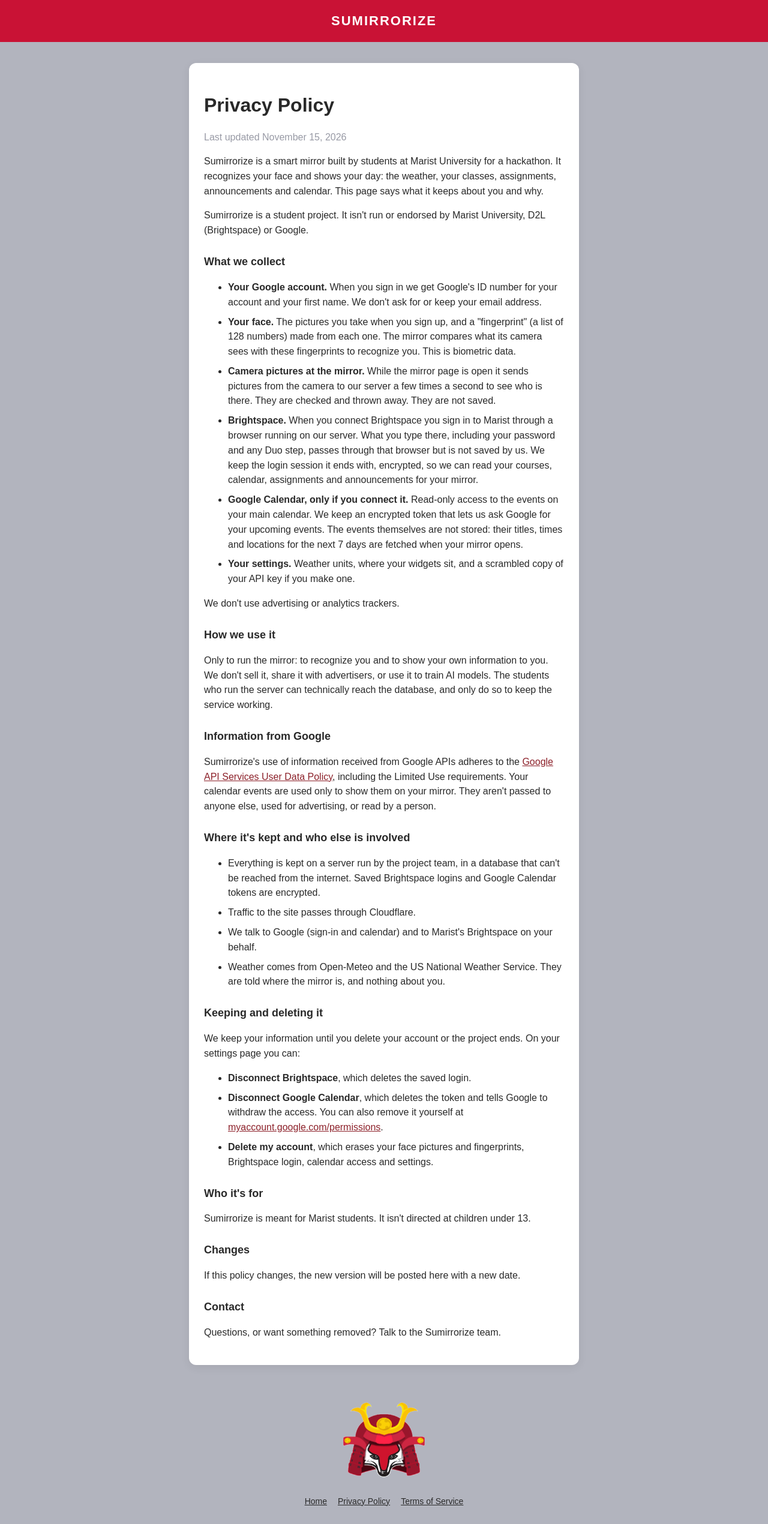
After one commit to RPlante28/sumirrorize, a Flask app: page /privacy in a window 1280 px wide. The commit adds this page. Shown: the whole page at 60% size. Run offline with Flask 3, Linux system fonts and the light colour scheme; parts of the project's set-up code (start-up, migrations or seed data) failed here and were passed over; some libraries are stand-ins or nearby versions.

Commit message:
google oauth stuff

```diff
--- a/frontends/app/app/config.py
+++ b/frontends/app/app/config.py
@@ -36,6 +36,8 @@ class Settings:
     # on once the Google app is published: while it's in testing, Google turns away anyone who
     # isn't a listed tester as soon as the calendar is asked for, so they couldn't sign in at all.
     calendar_at_sign_in: bool = False
+    # shown on the privacy and terms pages
+    contact_email: str = ""
 
     @property
     def origin(self) -> str:
@@ -65,4 +67,5 @@ def load_settings() -> Settings:
         faces_url=_required("FACES_URL").rstrip("/"),
         faces_api_key=_required("FACES_API_KEY"),
         calendar_at_sign_in=os.environ.get("GOOGLE_CALENDAR_AT_SIGN_IN", "").lower() in ("1", "true", "yes"),
+        contact_email=os.environ.get("APP_CONTACT_EMAIL", "").strip(),
     )
--- a/frontends/app/app/main.py
+++ b/frontends/app/app/main.py
@@ -217,6 +217,16 @@ def create_app(
     def face_pictures():
         return render_template("faceregistration.html")
 
+    # public, no sign-in needed: Google's OAuth consent screen links to these
+
+    @app.get("/privacy")
+    def privacy():
+        return render_template("privacy.html", contact_email=settings.contact_email)
+
+    @app.get("/terms")
+    def terms():
+        return render_template("terms.html", contact_email=settings.contact_email)
+
     # --- Google sign-in ---
 
     @app.get("/login")
--- a/frontends/app/static/style.css
+++ b/frontends/app/static/style.css
@@ -353,3 +353,35 @@ input:checked + .slider:before {
     color: #666;
     margin-top: 12px;
 }
+
+/* Footer links, and the privacy and terms pages */
+
+.footer-links {
+  margin-top: 10px;
+  display: flex;
+  justify-content: center;
+  gap: 18px;
+  flex-wrap: wrap;
+  font-size: 14px;
+}
+
+.footer-links a {
+  color: #292929;
+}
+
+.legal {
+  line-height: 1.55;
+}
+
+.legal h2 {
+  font-size: 18px;
+  margin: 26px 0 6px;
+}
+
+.legal li {
+  margin-bottom: 8px;
+}
+
+.legal a, .description a {
+  color: #8c2029;
+}
--- a/frontends/app/templates/base.html
+++ b/frontends/app/templates/base.html
@@ -18,6 +18,11 @@
 
   <footer>
     <img class="footer-img" src="{{ url_for('static', filename='img/OurLogo.png') }}" alt="Sumirrorize logo">
+    <nav class="footer-links">
+      <a href="{{ url_for('home') }}">Home</a>
+      <a href="{{ url_for('privacy') }}">Privacy Policy</a>
+      <a href="{{ url_for('terms') }}">Terms of Service</a>
+    </nav>
   </footer>
 </body>
 </html>
--- /dev/null
+++ b/frontends/app/templates/contact.html
@@ -0,0 +1,5 @@
+{% if contact_email %}
+  <p>Questions, or want something removed? Email <a href="mailto:{{ contact_email }}">{{ contact_email }}</a>.</p>
+{% else %}
+  <p>Questions, or want something removed? Talk to the Sumirrorize team.</p>
+{% endif %}
--- a/frontends/app/templates/index.html
+++ b/frontends/app/templates/index.html
@@ -2,6 +2,10 @@
 {% block content %}
   <h1>Welcome to Sumirrorize</h1>
   <p>Connect your accounts to your mirror!</p>
+  <p class="description">Sumirrorize is a smart mirror for Marist students. Step up to it and it
+    recognizes your face and shows your day: the weather, your classes, assignments and
+    announcements from Brightspace, and your Google Calendar events if you connect it. This site
+    is where you set it up.</p>
   <hr>
 
   <div class="login-container">
@@ -17,5 +21,7 @@
     <p class="description">New here? Signing in sets up your mirror. Next you'll take a few pictures
       of your face so the mirror knows it's you, and connect Brightspace. You can add your Google
       Calendar afterwards too.</p>
+    <p class="description">By continuing you agree to the <a href="{{ url_for('terms') }}">Terms of
+      Service</a> and <a href="{{ url_for('privacy') }}">Privacy Policy</a>.</p>
   </div>
 {% endblock %}
--- /dev/null
+++ b/frontends/app/templates/privacy.html
@@ -0,0 +1,82 @@
+{% extends "base.html" %}
+{% block title %}Privacy Policy | Sumirrorize{% endblock %}
+{% block content %}
+<div class="legal">
+  <h1>Privacy Policy</h1>
+  <p class="description">Last updated November 15, 2026</p>
+
+  <p>Sumirrorize is a smart mirror built by students at Marist University for a hackathon. It
+    recognizes your face and shows your day: the weather, your classes, assignments, announcements
+    and calendar. This page says what it keeps about you and why.</p>
+  <p>Sumirrorize is a student project. It isn't run or endorsed by Marist University, D2L
+    (Brightspace) or Google.</p>
+
+  <h2>What we collect</h2>
+  <ul>
+    <li><strong>Your Google account.</strong> When you sign in we get Google's ID number for your
+      account and your first name. We don't ask for or keep your email address.</li>
+    <li><strong>Your face.</strong> The pictures you take when you sign up, and a "fingerprint"
+      (a list of 128 numbers) made from each one. The mirror compares what its camera sees with
+      these fingerprints to recognize you. This is biometric data.</li>
+    <li><strong>Camera pictures at the mirror.</strong> While the mirror page is open it sends
+      pictures from the camera to our server a few times a second to see who is there. They are
+      checked and thrown away. They are not saved.</li>
+    <li><strong>Brightspace.</strong> When you connect Brightspace you sign in to Marist through a
+      browser running on our server. What you type there, including your password and any Duo
+      step, passes through that browser but is not saved by us. We keep the login session it ends
+      with, encrypted, so we can read your courses, calendar, assignments and announcements for
+      your mirror.</li>
+    <li><strong>Google Calendar, only if you connect it.</strong> Read-only access to the events on
+      your main calendar. We keep an encrypted token that lets us ask Google for your upcoming
+      events. The events themselves are not stored: their titles, times and locations for the
+      next 7 days are fetched when your mirror opens.</li>
+    <li><strong>Your settings.</strong> Weather units, where your widgets sit, and a scrambled copy
+      of your API key if you make one.</li>
+  </ul>
+  <p>We don't use advertising or analytics trackers.</p>
+
+  <h2>How we use it</h2>
+  <p>Only to run the mirror: to recognize you and to show your own information to you. We don't
+    sell it, share it with advertisers, or use it to train AI models. The students who run the
+    server can technically reach the database, and only do so to keep the service working.</p>
+
+  <h2>Information from Google</h2>
+  <p>Sumirrorize's use of information received from Google APIs adheres to the
+    <a href="https://developers.google.com/terms/api-services-user-data-policy">Google API Services
+    User Data Policy</a>, including the Limited Use requirements. Your calendar events are used
+    only to show them on your mirror. They aren't passed to anyone else, used for advertising, or
+    read by a person.</p>
+
+  <h2>Where it's kept and who else is involved</h2>
+  <ul>
+    <li>Everything is kept on a server run by the project team, in a database that can't be
+      reached from the internet. Saved Brightspace logins and Google Calendar tokens are
+      encrypted.</li>
+    <li>Traffic to the site passes through Cloudflare.</li>
+    <li>We talk to Google (sign-in and calendar) and to Marist's Brightspace on your behalf.</li>
+    <li>Weather comes from Open-Meteo and the US National Weather Service. They are told where
+      the mirror is, and nothing about you.</li>
+  </ul>
+
+  <h2>Keeping and deleting it</h2>
+  <p>We keep your information until you delete your account or the project ends. On your settings
+    page you can:</p>
+  <ul>
+    <li><strong>Disconnect Brightspace</strong>, which deletes the saved login.</li>
+    <li><strong>Disconnect Google Calendar</strong>, which deletes the token and tells Google to
+      withdraw the access. You can also remove it yourself at
+      <a href="https://myaccount.google.com/permissions">myaccount.google.com/permissions</a>.</li>
+    <li><strong>Delete my account</strong>, which erases your face pictures and fingerprints,
+      Brightspace login, calendar access and settings.</li>
+  </ul>
+
+  <h2>Who it's for</h2>
+  <p>Sumirrorize is meant for Marist students. It isn't directed at children under 13.</p>
+
+  <h2>Changes</h2>
+  <p>If this policy changes, the new version will be posted here with a new date.</p>
+
+  <h2>Contact</h2>
+  {% include "contact.html" %}
+</div>
+{% endblock %}
```
Also changed, not shown: frontends/app/templates/terms.html (added, +45 -0 lines), frontends/app/tests/test_app.py (+18 -0 lines), frontends/app/README.md, 1 other file.
